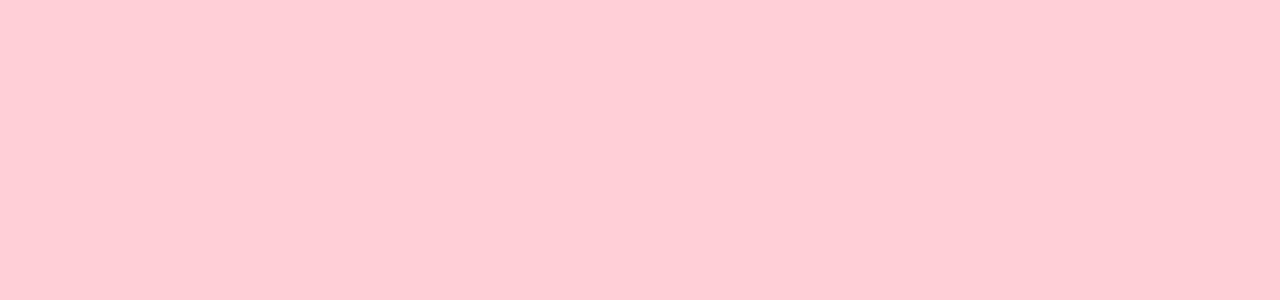
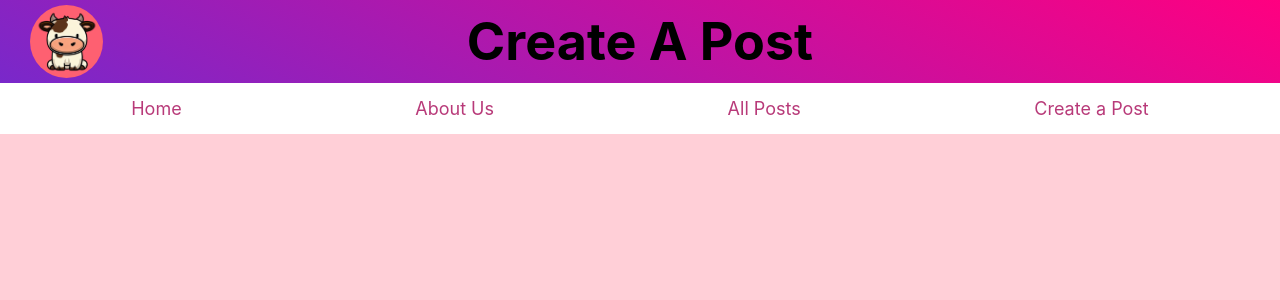
Before and after one commit to Wendy3123/MP2_Project, a React (Create React App) app in the folder frontend/: page /CreateAPost in a window 1280 px wide. Before the commit this address had no page. Shown: the top 300 px of the page. Built offline with nearby package versions, Linux system fonts and the light colour scheme.

Commit message:
changed css to best practice and added logo plus navbar to every page

```diff
--- a/frontend/src/App.css
+++ b/frontend/src/App.css
@@ -55,3 +55,10 @@ a {
   width: 700px;
   height: 400px;
 }
+
+.h1Tag {
+  background: linear-gradient(27deg, #7928ca, #ff0080);
+  font-size: 52px;
+  margin: auto;
+  padding: 10px 0 10px 0;
+}
--- a/frontend/src/App.js
+++ b/frontend/src/App.js
@@ -6,24 +6,14 @@ import Post from "./pages/Post";
 import Home from "./components/Home";
 import AboutUs from "./components/AboutUs";
 
-const headerStyle = {
-  fontSize: "52px",
-  background: "linear-gradient(27deg, #7928CA, #FF0080)",
-  margin: "auto",
-  padding: "10px 0 10px 0",
-};
-
 function App() {
   return (
     <div className="App">
       <Routes>
-        <Route path="/" element={<Home headerStyle={headerStyle} />} />
-        <Route
-          path="/AboutUs"
-          element={<AboutUs headerStyle={headerStyle} />}
-        />
+        <Route path="/" element={<Home />} />
+        <Route path="/AboutUs" element={<AboutUs />} />
         <Route path="/AllPosts" element={<Post />} />
-        <Route path="/AllPosts" element={<Form />} />
+        <Route path="/CreateAPost" element={<Form />} />
       </Routes>
     </div>
   );
--- a/frontend/src/components/AboutUs.js
+++ b/frontend/src/components/AboutUs.js
@@ -1,10 +1,13 @@
 import React from "react";
 import NavBar from "./NavBar";
 
-function AboutUs(headerStyle) {
+function AboutUs() {
   return (
     <div>
-      <h1 style={headerStyle}>Meet the creators 👋🏼</h1>
+      <h1 className="h1Tag">
+        <img src="./LOGO.png" alt="brand logo" className="logo"></img>Meet the
+        creators 👋🏼
+      </h1>
       <NavBar />
     </div>
   );
--- a/frontend/src/components/Home.js
+++ b/frontend/src/components/Home.js
@@ -1,10 +1,10 @@
 import React from "react";
 import NavBar from "./NavBar";
 
-function Home({ headerStyle }) {
+function Home() {
   return (
     <div>
-      <h1 style={headerStyle}>
+      <h1 className="h1Tag">
         <img src="./LOGO.png" alt="brand logo" className="logo"></img>
         WELCOME TO TWITTER
       </h1>
--- a/frontend/src/pages/Form.js
+++ b/frontend/src/pages/Form.js
@@ -1,27 +1,32 @@
 import React from "react";
+import NavBar from "../components/NavBar";
 
-const formFields = [
-  {
-    id: "author",
-    type: "text",
-    label: "author",
-  },
-  {
-    id: "img_URL",
-    type: "text",
-    label: "img_URL",
-  },
-  {
-    id: "caption",
-    type: "text",
-    label: "caption",
-  },
-];
+// const formFields = [
+//   {
+//     id: "author",
+//     type: "text",
+//     label: "author",
+//   },
+//   {
+//     id: "img_URL",
+//     type: "text",
+//     label: "img_URL",
+//   },
+//   {
+//     id: "caption",
+//     type: "text",
+//     label: "caption",
+//   },
+// ];
 
 function Form() {
   return (
     <div>
-      <h1>Create A Post</h1>
+      <h1 className="h1Tag">
+        <img src="./LOGO.png" alt="brand logo" className="logo"></img>Create A
+        Post
+      </h1>
+      <NavBar />
       <form></form>
     </div>
   );
--- a/frontend/src/pages/Post.js
+++ b/frontend/src/pages/Post.js
@@ -1,10 +1,14 @@
-import { Stack, Typography } from "@mui/material";
+import React from "react";
+import NavBar from "../components/NavBar";
 
 function Post() {
   return (
-    <Stack>
-      <Typography>Post Form</Typography>
-    </Stack>
+    <div>
+      <h1 className="h1Tag">
+        <img src="./LOGO.png" alt="brand logo" className="logo"></img>View Posts
+      </h1>
+      <NavBar />
+    </div>
   );
 }
 
```
